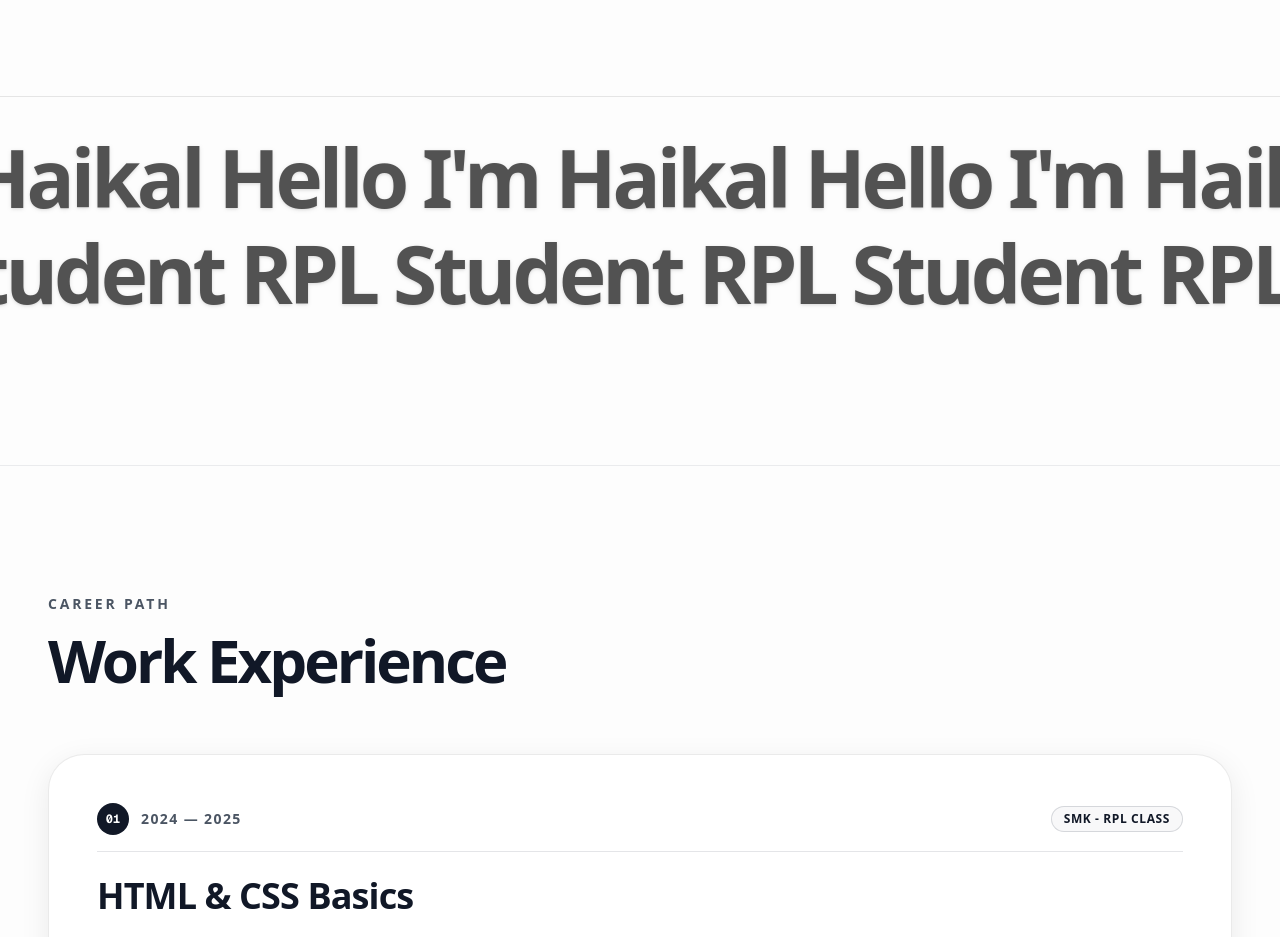
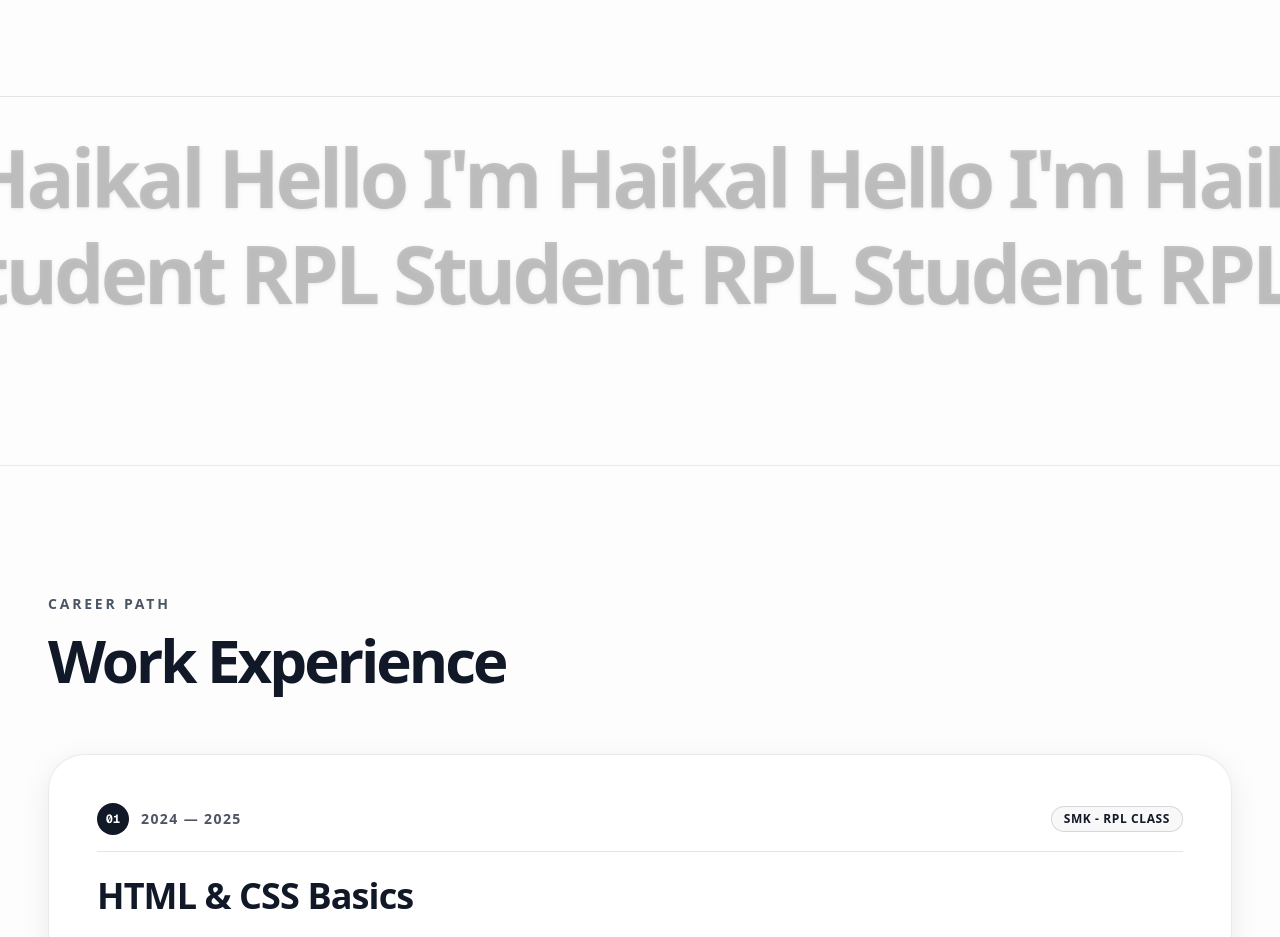
Before and after one commit to haikal-ji/project-haikal, a Next.js app: page / in a window 1280 px wide. Shown: the part 1680-2617 px from the top of the page. Built offline with nearby package versions, Linux system fonts and the light colour scheme; no server answers; the database is empty.

Commit message:
feat: add ScrollVelocity animation component and home page layout

```diff
--- a/app/page.tsx
+++ b/app/page.tsx
@@ -432,7 +432,7 @@ export default async function HomePage() {
           <ScrollVelocity
             texts={["Hello I'm Haikal", "RPL Student"]}
             velocity={70}
-            className="shrink font-black tracking-tighter text-neutral-600 dark:text-neutral-300 select-none hover:text-text-primary transition-colors"
+            className="shrink font-black tracking-tighter text-neutral-400 dark:text-neutral-500 opacity-60 select-none hover:opacity-100 transition-opacity"
             numCopies={6}
             damping={50}
             stiffness={400}
--- a/components/ScrollVelocity.tsx
+++ b/components/ScrollVelocity.tsx
@@ -172,7 +172,7 @@ export const ScrollVelocity: React.FC<ScrollVelocityProps> = ({
   }
 
   return (
-    <section className="flex flex-col gap-2 md:gap-4">
+    <section className="flex flex-col gap-2 md:gap-4" aria-hidden="true">
       {texts.map((text, index) => (
         <VelocityText
           key={index}
```
